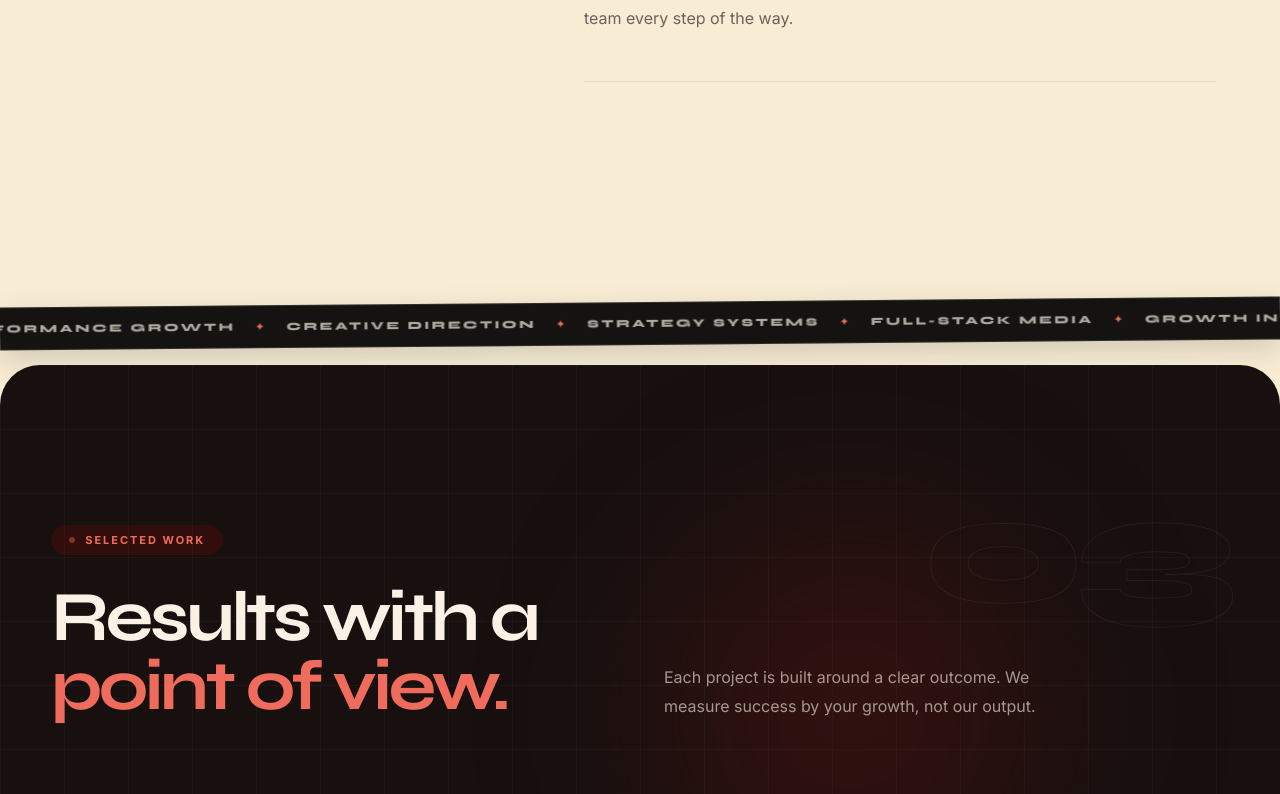
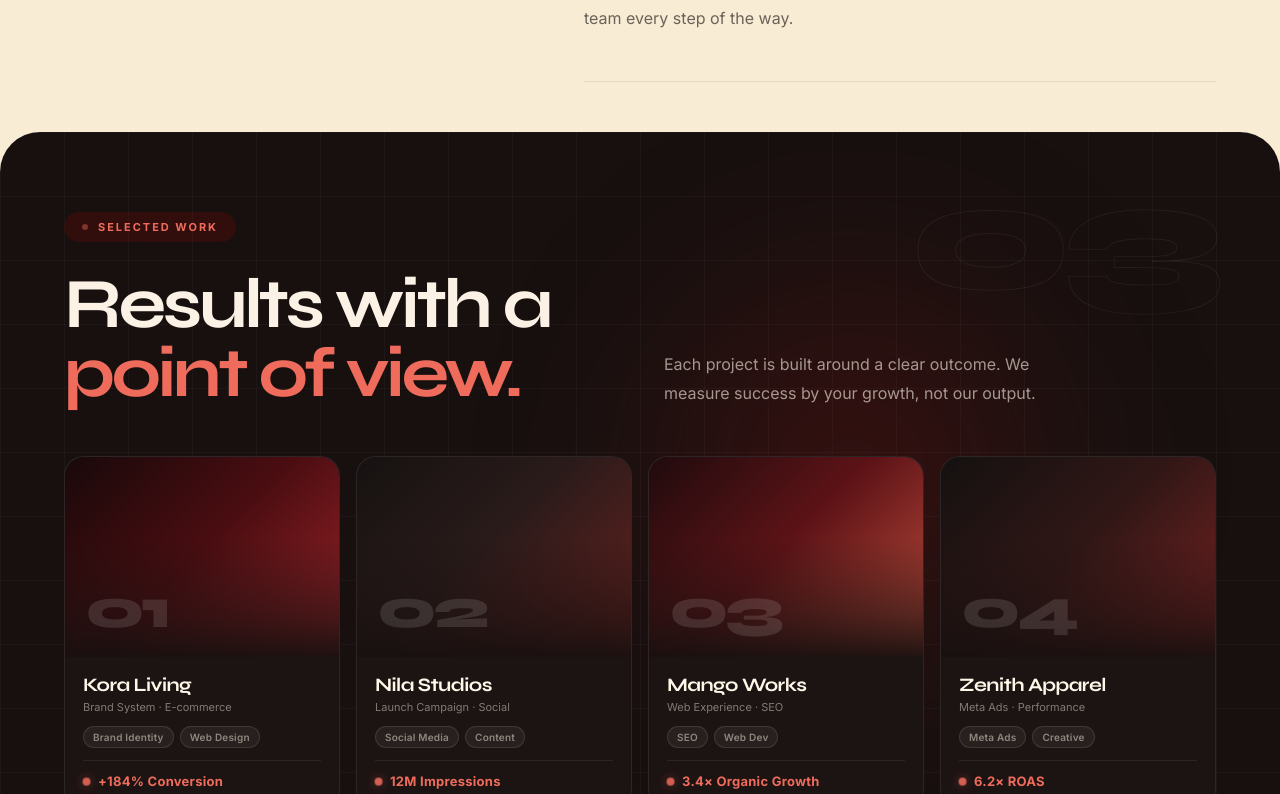
Before and after one commit to MOHAMMEDAHRASKHANKP/-admosphere-site, a React (Vite) app: page / in a window 1280 px wide. Shown: the part 3886-4680 px from the top of the page. Built offline with nearby package versions, Linux system fonts and the light colour scheme.

Commit message:
fix: remove ticker strip above Selected Work, align container width, and reduce vertical gap

```diff
--- a/src/App.jsx
+++ b/src/App.jsx
@@ -11,8 +11,6 @@ import Loader from "./components/ui/Loader";
 import Reveal from "./components/ui/Reveal";
 import ScrollProgress from "./components/ui/ScrollProgress";
 import { lazy, Suspense } from 'react';
-import TickerBand from "./components/ui/TickerBand";
-
 import "./styles/depth-enhancements.css";
 
 const WhyAdmosphere = lazy(() => import('./components/sections/WhyAdmosphere'));
@@ -116,8 +114,6 @@ function App() {
 
           <WhyAdmosphere />
 
-          <TickerBand />
-
           <Work Reveal={Reveal} />
 
           <hr className="section-divider" aria-hidden="true" />
--- a/src/components/ui/TickerBand.jsx
+++ /dev/null
@@ -1,28 +0,0 @@
-import React from 'react';
-
-const TickerBand = () => {
-  const items = [
-    'Brand Presence',
-    'Digital Experiences',
-    'Performance Growth',
-    'Creative Direction',
-    'Strategy Systems',
-    'Full-Stack Media',
-    'Growth Infrastructure',
-  ];
-
-  return (
-    <div className="section-ticker-strip" aria-hidden="true">
-      <div className="section-ticker-track">
-        {[...items, ...items, ...items, ...items].map((word, i) => (
-          <React.Fragment key={`${word}-${i}`}>
-            <span>{word}</span>
-            <b className="ticker-dot">✦</b>
-          </React.Fragment>
-        ))}
-      </div>
-    </div>
-  );
-};
-
-export default TickerBand;
--- a/src/styles/Why-admosphere.css
+++ b/src/styles/Why-admosphere.css
@@ -4,6 +4,7 @@
 
 .section.why-admosphere {
   padding-top: 20px;
+  padding-bottom: 40px;
 }
 
 #services {
--- a/src/styles/depth-enhancements.css
+++ b/src/styles/depth-enhancements.css
@@ -99,9 +99,9 @@
 
 /* ── Section Dividers ── */
 .section-divider {
-  width: min(1320px, 92vw);
+  width: min(1280px, 90vw);
   height: 1px;
-  background: rgba(23, 16, 15, 0.1);
+  background: rgba(23, 16, 15, 0.08);
   margin: 0 auto;
   border: none;
 }
--- a/src/styles/work.css
+++ b/src/styles/work.css
@@ -3,12 +3,12 @@
    ============================================================ */
 
 .work-section {
-  padding: 160px 0;
+  padding: 80px 0 90px;
   background-color: #17100f;
   position: relative;
   overflow: hidden;
   border-radius: 40px;
-  margin: 20px 0;
+  margin: 10px 0 30px;
 }
 
 /* Dark-red radial glow near the top-right behind heading */
@@ -39,8 +39,8 @@
 }
 
 .work-container {
-  width: min(1320px, 92vw);
-  margin: auto;
+  width: min(1280px, 90vw);
+  margin: 0 auto;
   position: relative;
   z-index: 1;
 }
@@ -50,7 +50,7 @@
    ============================================================ */
 
 .work-header {
-  margin-bottom: 80px;
+  margin-bottom: 48px;
 }
 
 .work-label {
@@ -515,8 +515,9 @@
 
 @media (max-width: 768px) {
   .work-section {
-    padding: 100px 0;
+    padding: 50px 0 60px;
     border-radius: 28px;
+    margin: 10px 0 20px;
   }
 
   .work-header-row {
```
